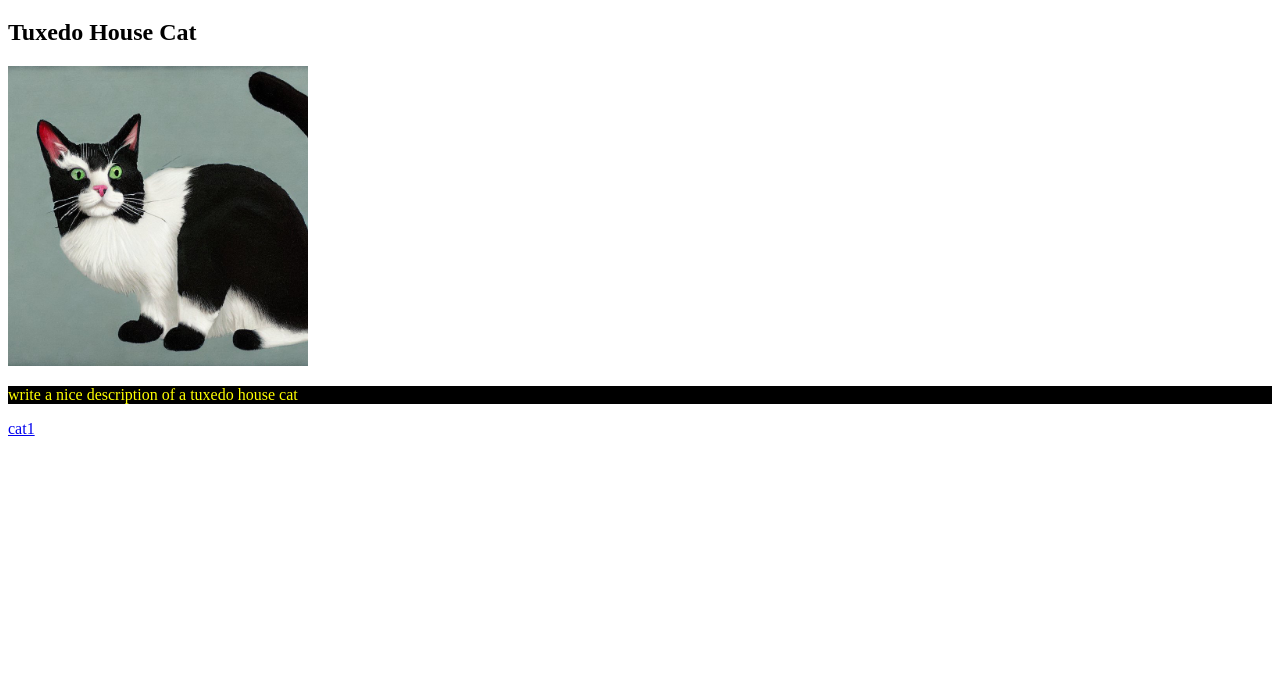
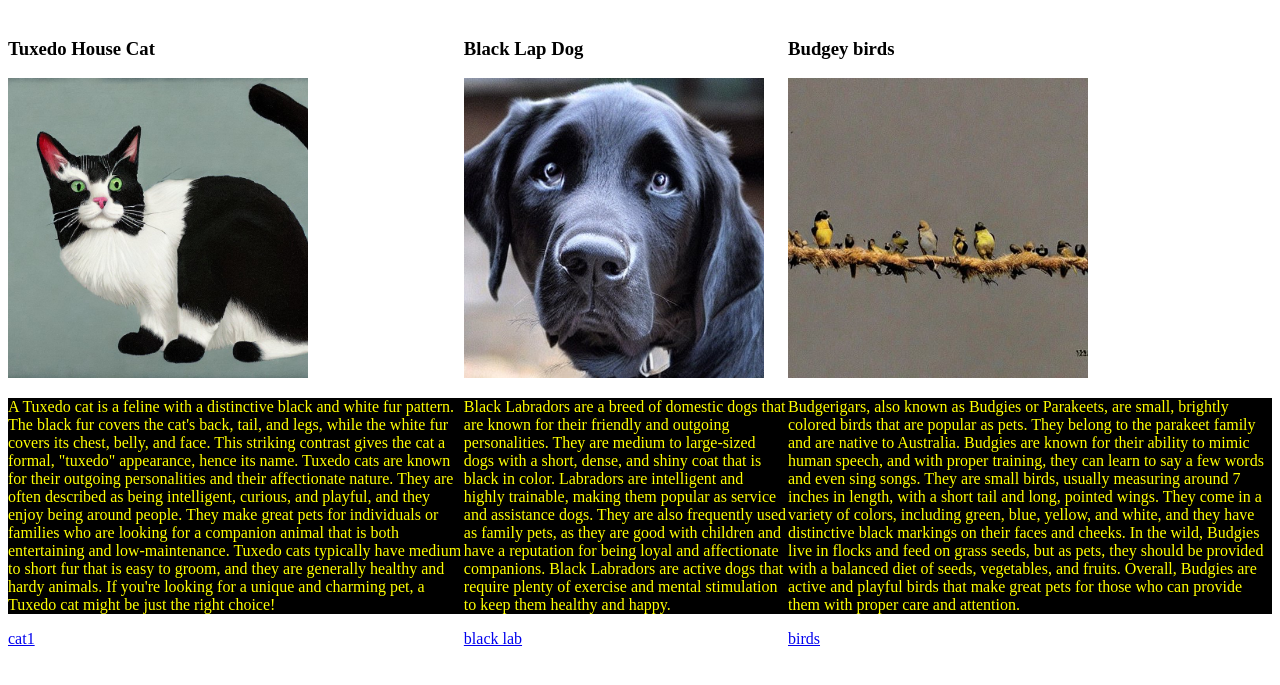
Before and after one commit to ClaytonMalarkey/W3A, a plain HTML site: page index.html in a window 1280 px wide. Shown: the part 61-746 px from the top of the page. Drawn offline with Linux system fonts and the light colour scheme.

Commit message:
Finalized

```diff
--- a/css/style.css
+++ b/css/style.css
@@ -15,3 +15,9 @@ a:hover {
 a:active {
     color:cyan;
 }
+main>article {
+    display:inline;
+}
+section {
+    display: flex;
+}
--- a/index.html
+++ b/index.html
@@ -23,13 +23,27 @@
             <h1>Welcome to my animal site</h1>
         </header>
         <main>
-            <article>
-                <h1>Tuxedo House Cat</h1>
-                <img src="/images/tuxcat.jpg" alt="tux house cat">
-                <p>write a nice description of a tuxedo house cat</p>
-                <a href="/pages/cat1.html">cat1</a>
+            <section>
+                <article>
+                    <h1>Tuxedo House Cat</h1>
+                    <img src="/images/tuxcat.jpg" alt="tux house cat">
+                    <p>A Tuxedo cat is a feline with a distinctive black and white fur pattern. The black fur covers the cat's back, tail, and legs, while the white fur covers its chest, belly, and face. This striking contrast gives the cat a formal, "tuxedo" appearance, hence its name. Tuxedo cats are known for their outgoing personalities and their affectionate nature. They are often described as being intelligent, curious, and playful, and they enjoy being around people. They make great pets for individuals or families who are looking for a companion animal that is both entertaining and low-maintenance. Tuxedo cats typically have medium to short fur that is easy to groom, and they are generally healthy and hardy animals. If you're looking for a unique and charming pet, a Tuxedo cat might be just the right choice!</p>
+                    <a href="/pages/cat1.html">cat1</a>
+                </article>
+                <article>
+                    <h1>Black Lap Dog</h1>
+                    <img src="/images/blacklab.jpg" alt="black lab">
+                    <p>Black Labradors are a breed of domestic dogs that are known for their friendly and outgoing personalities. They are medium to large-sized dogs with a short, dense, and shiny coat that is black in color. Labradors are intelligent and highly trainable, making them popular as service and assistance dogs. They are also frequently used as family pets, as they are good with children and have a reputation for being loyal and affectionate companions. Black Labradors are active dogs that require plenty of exercise and mental stimulation to keep them healthy and happy.</p>
+                    <a href="/pages/blacklab.html">black lab</a>
+                </article>
+                <article>
+                    <h1>Budgey birds</h1>
+                    <img src="/images/birds.jpg" alt="birds">
+                    <p>Budgerigars, also known as Budgies or Parakeets, are small, brightly colored birds that are popular as pets. They belong to the parakeet family and are native to Australia. Budgies are known for their ability to mimic human speech, and with proper training, they can learn to say a few words and even sing songs. They are small birds, usually measuring around 7 inches in length, with a short tail and long, pointed wings. They come in a variety of colors, including green, blue, yellow, and white, and they have distinctive black markings on their faces and cheeks. In the wild, Budgies live in flocks and feed on grass seeds, but as pets, they should be provided with a balanced diet of seeds, vegetables, and fruits. Overall, Budgies are active and playful birds that make great pets for those who can provide them with proper care and attention.</p>
+                    <a href="/pages/birds.html">birds</a>
+                </article>
+            </main>
+            </section>
 
-            </article>
-        </main>
     </body>
 </html>
```
Also changed, not shown: images/birds.jpg (added), images/blacklab.jpg (added), pages/birds.html (added), pages/blacklab.html (added).
